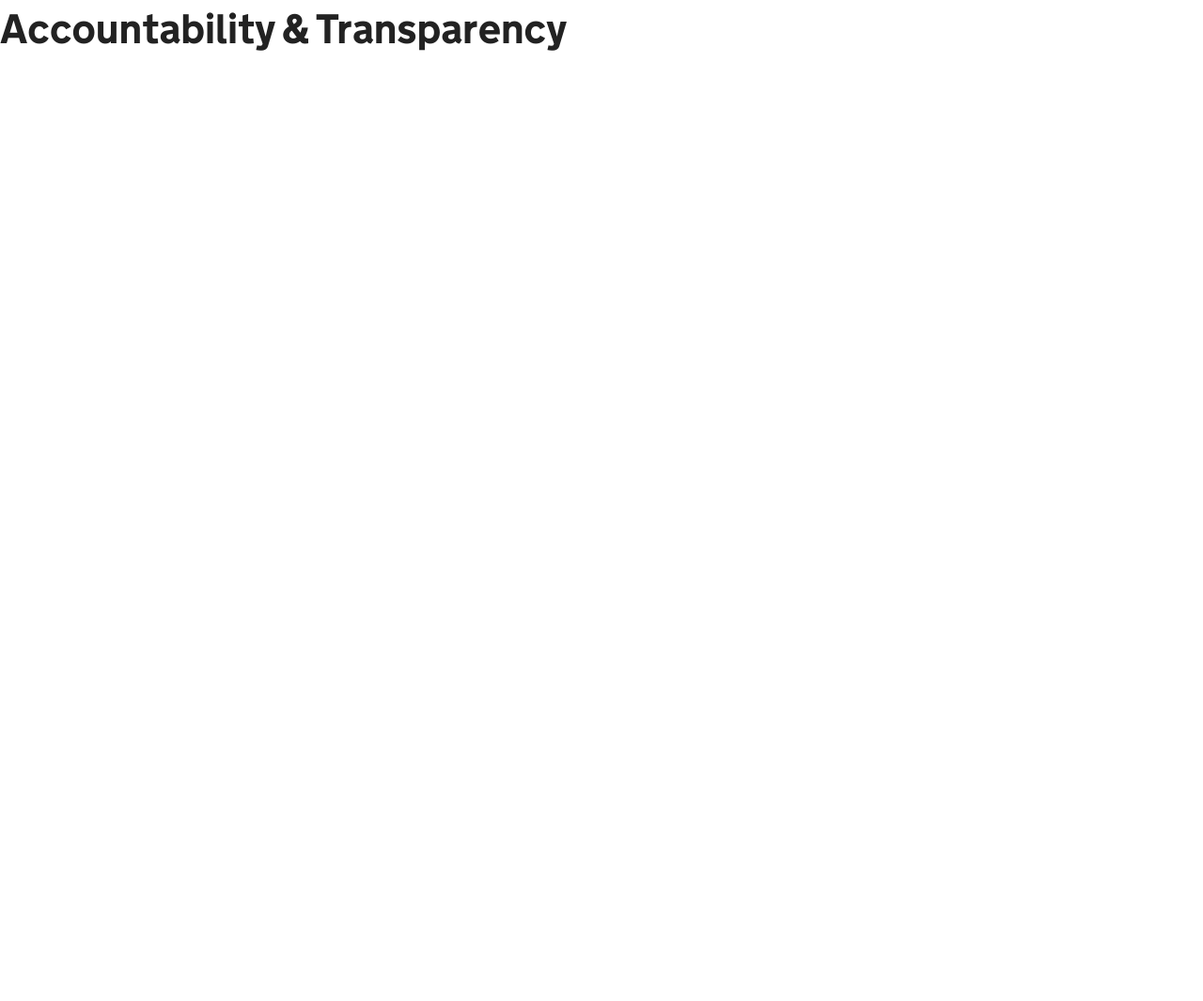
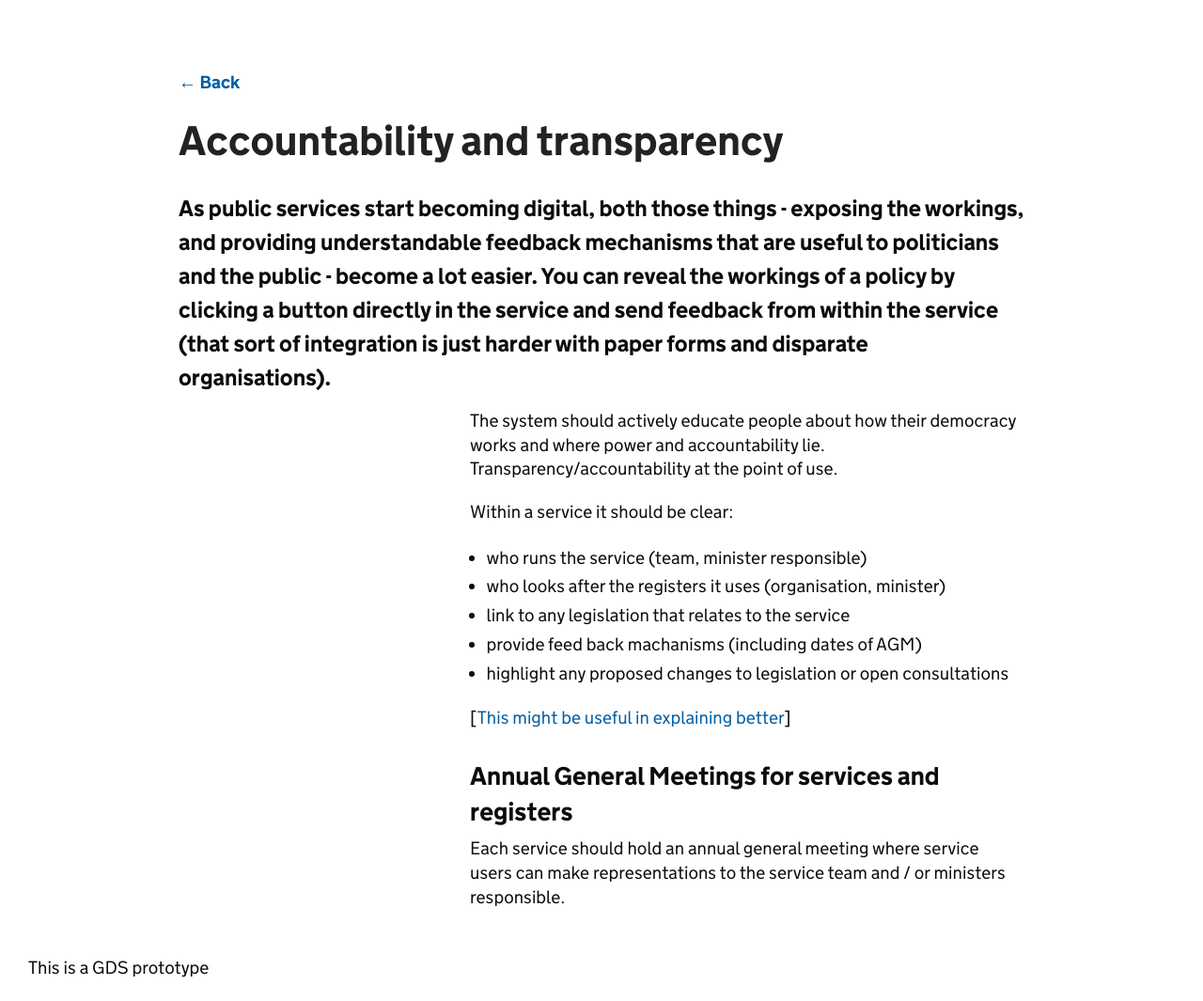
Before and after one commit to sausages-of-the-future/www, a Flask app: page /accountability in a window 1280 px wide. Shown: the whole page at 94% size. Before the commit the page ends 54 px from the top, so only its background shows below. Run offline with Flask 2, Linux system fonts and the light colour scheme.

Commit message:
Copy and paste from the Hackpads

```diff
--- a/www/templates/greenpaper/accountability.html
+++ b/www/templates/greenpaper/accountability.html
@@ -1,8 +1,37 @@
 {% extends 'base.html' %}
-{% block title %}Accountability and Transparency{% endblock %}
+{% block title %}Accountability and transparency{% endblock %}
 {% block head %}
     <link rel="stylesheet" href="{{ url_for('static',filename='css/greenpaper.css') }}">
 {% endblock %}
 {% block content %}
-   <h1>Accountability &amp; Transparency</h1>
+  <div class="info-page">
+   <a class ="back-button" href="{{url_for('paper.background_and_findings')}}">&larr; Back </a>
+   	<h1>Accountability and transparency</h1>
+   		<div class="small-12 large-12 columns intro-para">As  public services start becoming digital, both those things -  exposing  the workings, and providing understandable feedback mechanisms  that are  useful to politicians and  the public -  become a lot  easier. You can reveal the workings of a  policy by clicking a button  directly in the service and send feedback  from within the service (that  sort of integration is just harder with  paper forms and disparate  organisations).</div>
+   		<div class="small-12 large-8 columns">
+
+			<p>The system should actively educate people about how their democracy works and where power and accountability lie. Transparency/accountability at the point of use.</p>
+			<p>Within a service it should be clear:</p>
+			<ul>
+			    <li>who runs the service (team, minister responsible)</li>
+			    <li>who looks after the registers it uses (organisation, minister)</li>
+			    <li>link to any legislation that relates to the service</li>
+			    <li>provide feed back machanisms (including dates of AGM)</li>
+			    <li>highlight any proposed changes to legislation or open consultations</li>
+			</ul>
+
+			<p>[<a href="http://blog.memespring.co.uk/2015/01/23/democracy-at-the-point-of-use/">This might be useful in explaining better</a>]</p>
+
+			<h3>Annual General Meetings for services and registers</h3>
+			<p>Each service should hold an annual general meeting where service users can make representations to the service team and / or ministers responsible.</p>
+
+		</div>
+	</div>
+	<div class="row">
+    <div class="large-12 columns">
+        <div class="footer">
+          <p class="footer-text">This is a GDS prototype</p>
+        </div>
+    </div>
+    </div>
 {% endblock %}
```
